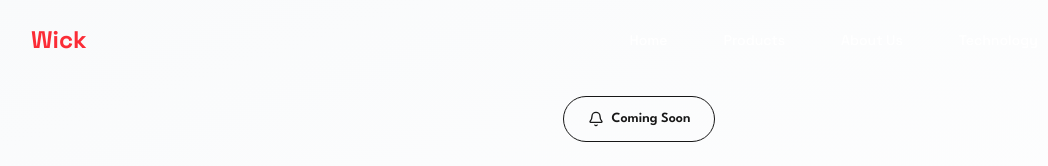
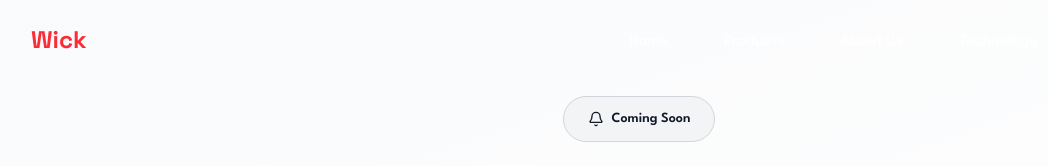
Before and after one commit to MalyajNailwal/Wick, a Next.js app: page /blog in a window 1280 px wide. Shown: the top 166 px of the page, without its empty margins (1-1049 px from the left). Built offline with nearby package versions, Linux system fonts and the light colour scheme.

Commit message:
Update Coming Soon badge to black text

```diff
--- a/src/app/blog/page.tsx
+++ b/src/app/blog/page.tsx
@@ -81,7 +81,7 @@ const BlogPage = () => {
               initial={{ opacity: 0, scale: 0.8 }}
               animate={heroInView ? { opacity: 1, scale: 1 } : { opacity: 0, scale: 0.8 }}
               transition={{ duration: 0.6, delay: 0.2 }}
-              className="inline-flex items-center px-6 py-3 rounded-full bg-primary-100 border border-primary-200 text-primary-700 text-sm font-semibold mb-6"
+              className="inline-flex items-center px-6 py-3 rounded-full bg-gray-100 border border-gray-300 text-gray-900 text-sm font-semibold mb-6"
             >
               <Bell className="w-4 h-4 mr-2" />
               Coming Soon
```
